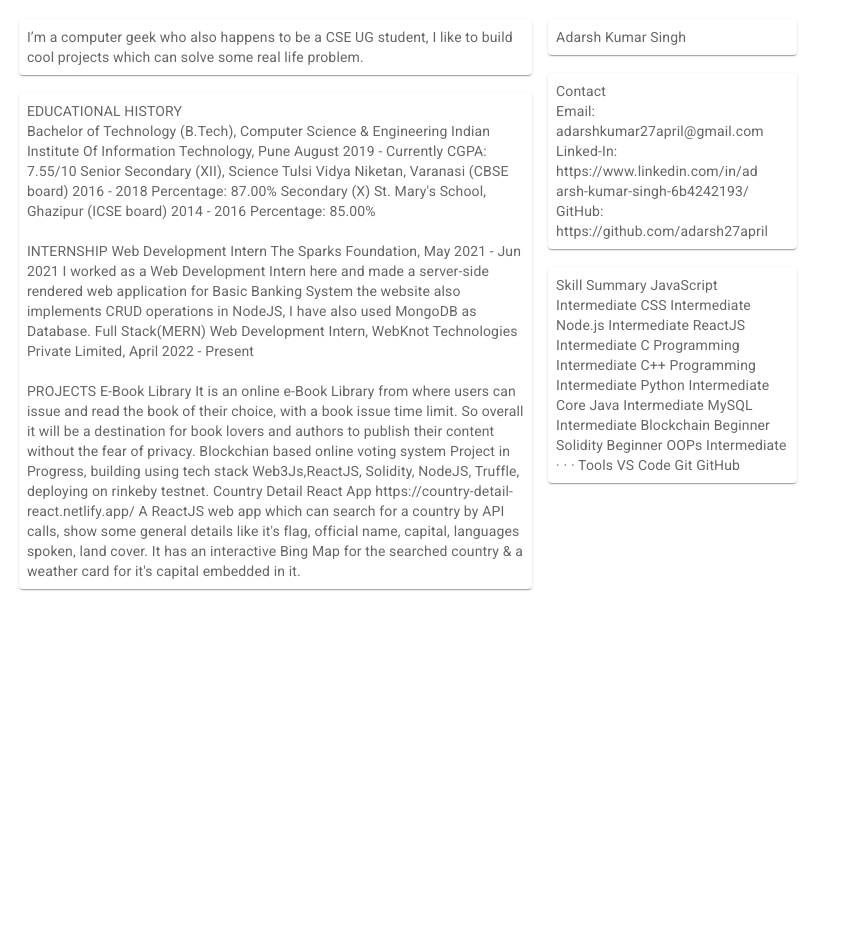
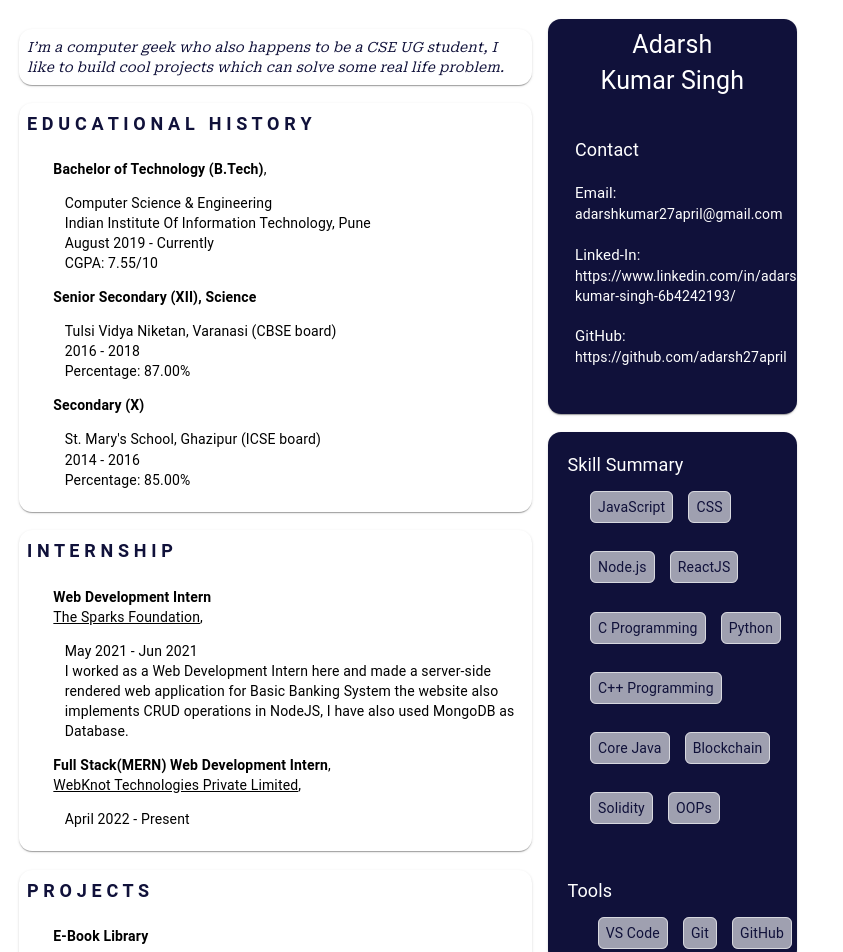
Before and after one commit to adarsh27april/react-resume-mui, a React (Create React App) app: page / in a window 1280 px wide. Shown: the top 952 px of the page, without its empty margins (0-843 px from the left). Built offline with nearby package versions, Linux system fonts and the light colour scheme.

Commit message:
resume created

```diff
--- a/public/index.html
+++ b/public/index.html
@@ -14,8 +14,11 @@
     -->
   <link rel="manifest" href="%PUBLIC_URL%/manifest.json" />
 
-  <link rel="stylesheet" href="https://fonts.googleapis.com/css?family=Roboto:300,400,500,700&display=swap" />
   <link rel="stylesheet" href="https://fonts.googleapis.com/icon?family=Material+Icons" />
+  <!-- <link rel="stylesheet" href="https://fonts.googleapis.com/css?family=Roboto:300,400,500,700&display=swap" /> -->
+  <link rel="preconnect" href="https://fonts.googleapis.com">
+  <link rel="preconnect" href="https://fonts.gstatic.com" crossorigin>
+  <link href="https://fonts.googleapis.com/css2?family=Roboto+Serif:opsz@8..144&display=swap" rel="stylesheet">
   <!--
       Notice the use of %PUBLIC_URL% in the tags above.
       It will be replaced with the URL of the `public` folder during the build.
--- a/src/App.js
+++ b/src/App.js
@@ -16,9 +16,14 @@ const Item = styled(Paper)(({ theme }) => ({
   // textAlign: 'center',
   color: theme.palette.text.secondary,
   height: '100%',
+  borderRadius: '13px',
+  boxShadow: 3,
 }));
 
 function App() {
+
+  const accentColor = "rgb(16, 17, 58)"
+
   return (
     <div className='resume'
       style={{
@@ -28,25 +33,18 @@ function App() {
       }}
     >
 
-      {/* <Grid container spacing={2}>
-        <Grid item xs={4}>
-          <Item>
-            Adarsh Kumar Singh
-          </Item>
-        </Grid>
-        <Grid item xs={8}>
-          <Item>
-            I’m a computer geek who also happens to be a CSE UG
-            student, I like to build cool projects which can solve
-            some real life problem.
-          </Item>
-        </Grid>
-      </Grid>
-      <br /> */}
       <Grid container spacing={2}>
         <Grid item xs={8}>
           <Grid item xs={12} >
-            <Item>
+            <Item
+              style={{
+                fontFamily: 'Roboto Serif',
+                fontStyle: 'italic',
+                fontSize: '14px',
+                marginTop: '10px',
+                color: accentColor
+              }}
+            >
               I’m a computer geek who also happens to be a CSE UG
               student, I like to build cool projects which can solve
               some real life problem.
@@ -55,31 +53,45 @@ function App() {
           <br />
           <Grid item xs={12} >
             <Item>
-              <Education />
-              <br />
-              <Internship />
-              <br />
-              <Project />
+              <Education accentColor={accentColor} />
             </Item>
           </Grid>
+
+          {/* <br /><br /> */}
+          <Grid item xs={12} style={{ marginTop: '5mm' }}>
+            <Item>
+              <Internship accentColor={accentColor} />
+            </Item>
+          </Grid>
+
+          <Grid item xs={12} style={{ marginTop: '5mm' }}>
+            <Item>
+              {/* <br /><br /> */}
+              <Project accentColor={accentColor} />
+            </Item>
+          </Grid>
+
         </Grid>
         <Grid item xs={4}>
           {/* <br /> */}
           <Grid item xs={12} >
-            <Item>
-              Adarsh Kumar Singh
+            <Item
+              style={{
+                backgroundColor: accentColor,
+              }}
+            >
+              <Contact accentColor={accentColor} />
+              {/* Name & Contact */}
             </Item>
           </Grid>
           <br />
           <Grid item xs={12} >
-            <Item>
-              <Contact />
-            </Item>
-          </Grid>
-          <br />
-          <Grid item xs={12} >
-            <Item>
-              <Skill />
+            <Item
+              style={{
+                backgroundColor: accentColor,
+              }}
+            >
+              <Skill accentColor={accentColor} />
             </Item>
           </Grid>
         </Grid>
--- a/src/Contact.js
+++ b/src/Contact.js
@@ -1,20 +1,35 @@
 import React from 'react'
+// import EmailOutlinedIcon from '@mui/icons-material/EmailOutlined';
 
-export default function Contact() {
-   return (
-      <div>
-         Contact
+export default function Contact({ accentColor }) {
+   return (<>
+
+      <div style={{ fontSize: '25px', color: "white", textAlign: 'center' }}>
+         Adarsh<br />
+         Kumar Singh
+      </div>
+      <br />
+      <div
+         style={{
+            color: "white",
+            margin: '5mm'
+         }}>
+         <div style={{ fontSize: '18px', }}>
+            Contact
+         </div>
          <br />
-         Email:
+         <span style={{ fontSize: '15px', }}>
+            Email: </span><br />
          adarshkumar27april@gmail.com
-         <br />
-         Linked-In:
-         https://www.linkedin.com/in/ad
-         arsh-kumar-singh-6b4242193/
-         <br />
-         GitHub:
+         <br /><br />
+         <span style={{ fontSize: '15px', }}>
+            Linked-In: </span><br />
+         https://www.linkedin.com/in/adarsh-kumar-singh-6b4242193/
+         <br /><br />
+         <span style={{ fontSize: '15px', }}>
+            GitHub: </span><br />
          https://github.com/adarsh27april
-         <br />
+         <br /><br />
       </div>
-   )
+   </>)
 }
--- a/src/Education.js
+++ b/src/Education.js
@@ -1,22 +1,54 @@
 import React from 'react'
-export default function Education() {
+export default function Education({ accentColor }) {
    return (
       <div>
-         EDUCATIONAL HISTORY
-         <br />
-         Bachelor of Technology (B.Tech),
-         Computer Science & Engineering
-         Indian Institute Of Information Technology, Pune
-         August 2019 - Currently
-         CGPA: 7.55/10
-         Senior Secondary (XII), Science
-         Tulsi Vidya Niketan, Varanasi (CBSE board)
-         2016 - 2018
-         Percentage: 87.00%
-         Secondary (X)
-         St. Mary's School, Ghazipur (ICSE board)
-         2014 - 2016
-         Percentage: 85.00%
+         <div
+            style={{
+               color: accentColor,
+               fontWeight: '700',
+               fontSize: '18px',
+               marginBottom: '6mm'
+            }}
+         >
+            E D U C A T I O N A L&nbsp;&nbsp;&nbsp;H I S T O R Y
+         </div>
+         <div
+            style={{
+               paddingLeft: '7mm',
+               color: 'black'
+            }}
+         >
+            <b>Bachelor of Technology (B.Tech)</b>,<br />
+            <p style={{
+               paddingLeft: '3mm',
+               // marginBottom: ''
+            }}>
+               Computer Science & Engineering<br />
+               Indian Institute Of Information Technology, Pune<br />
+               August 2019 - Currently<br />
+               CGPA: 7.55/10
+            </p>
+            {/* <br /><br /> */}
+            <b>Senior Secondary (XII), Science</b><br />
+            <p style={{
+               paddingLeft: '3mm',
+               // marginBottom: ''
+            }}>
+               Tulsi Vidya Niketan, Varanasi (CBSE board)<br />
+               2016 - 2018<br />
+               Percentage: 87.00%
+            </p>
+            {/* <br /><br /> */}
+            <b>Secondary (X)</b><br />
+            <p style={{
+               paddingLeft: '3mm',
+               // marginBottom: ''
+            }}>
+               St. Mary's School, Ghazipur (ICSE board)<br />
+               2014 - 2016<br />
+               Percentage: 85.00%<br />
+            </p>
+         </div>
       </div>
    )
 }
--- a/src/Internship.js
+++ b/src/Internship.js
@@ -1,19 +1,48 @@
 import React from 'react'
 
-export default function Internship() {
+export default function Internship({ accentColor }) {
    return (
       <div>
-         INTERNSHIP
-         Web Development Intern
-         The Sparks Foundation,
-         May 2021 - Jun 2021
-         I worked as a Web Development Intern here and made a
-         server-side rendered web application for Basic Banking
-         System the website also implements CRUD operations in
-         NodeJS, I have also used MongoDB as Database.
-         Full Stack(MERN) Web Development Intern,
-         WebKnot Technologies Private Limited,
-         April 2022 - Present
+         <div
+            style={{
+               color: accentColor,
+               fontWeight: '700',
+               fontSize: '18px',
+               marginBottom: '6mm'
+            }}
+         >
+            I N T E R N S H I P
+         </div>
+         <div
+            style={{
+               paddingLeft: '7mm',
+               color: 'black'
+            }}
+         >
+            <b>Web Development Intern</b>
+            <br />
+            <u>The Sparks Foundation</u>,<br />
+            <p style={{
+               paddingLeft: '3mm',
+               // marginBottom: ''
+            }}>
+               May 2021 - Jun 2021<br />
+               I worked as a Web Development Intern here and made a
+               server-side rendered web application for Basic Banking
+               System the website also implements CRUD operations in
+               NodeJS, I have also used MongoDB as Database.
+            </p>
+            {/* <br /><br /> */}
+
+            <b>Full Stack(MERN) Web Development Intern</b>,<br />
+            <u>WebKnot Technologies Private Limited</u>,<br />
+            <p style={{
+               paddingLeft: '3mm',
+               // marginBottom: ''
+            }}>
+               April 2022 - Present<br />
+            </p>
+         </div>
       </div>
    )
 }
--- a/src/Project.js
+++ b/src/Project.js
@@ -1,25 +1,59 @@
 import React from 'react'
 
-export default function Project() {
+export default function Project({ accentColor }) {
    return (
       <div>
-         PROJECTS
-         E-Book Library
+
+         <div
+            style={{
+               color: accentColor,
+               fontWeight: '700',
+               fontSize: '18px',
+               marginBottom: '6mm'
+            }}
+         >
+            P R O J E C T S
+         </div>
+         <div
+            style={{
+               paddingLeft: '7mm',
+               color: 'black'
+            }}
+         >
+            <b>E-Book Library</b><br />
+            <p style={{
+               paddingLeft: '3mm',
+               // marginBottom: ''
+            }}>
                It is an online e-Book Library from where users can issue and
                read the book of their choice, with a book issue time limit. So
                overall it will be a destination for book lovers and authors to
                publish their content without the fear of privacy.
-         Blockchian based online voting system
+            </p>
+            {/* <br /><br /> */}
+            <b>Blockchian based online voting system</b><br />
+            <p style={{
+               paddingLeft: '3mm',
+               // marginBottom: ''
+            }}>
                Project in Progress, building using tech stack
                Web3Js,ReactJS, Solidity, NodeJS, Truffle, deploying on
                rinkeby testnet.
-         Country Detail React App
+            </p>
+            {/* <br /><br /> */}
+            <b>Country Detail React App</b><br />
+            <p style={{
+               paddingLeft: '3mm',
+               // marginBottom: ''
+            }}>
                https://country-detail-react.netlify.app/
                A ReactJS web app which can search for a country by API
                calls, show some general details like it's flag, official name,
-         capital, languages spoken, land cover. It has an interactive
+               capital, languages spoken, land cover.It has an interactive
                Bing Map for the searched country & a weather card for it's
                capital embedded in it.
+            </p>
+         </div >
       </div>
    )
 }
--- a/src/Skill.js
+++ b/src/Skill.js
@@ -1,40 +1,85 @@
 import React from 'react'
 
-export default function Skill() {
+export default function Skill({ accentColor }) {
+   const skill = [
+      "JavaScript",
+      "CSS",
+      "Node.js",
+      "ReactJS",
+      "C Programming",
+      "C++ Programming",
+      "Python",
+      "Core Java",
+      "MySQL",
+      "Blockchain",
+      "Solidity",
+      "OOPs",
+   ]
+
+   const styleObj = {
+      width: "max-content",
+      height: "auto",
+      borderRadius: "6px",
+      border: '1px solid rgba(255, 255, 255, 0.6)',
+      backgroundColor: 'rgba(255, 255, 255, 0.6)',
+      color: accentColor,
+      // alignItems: 'center',
+      // justifyContent: 'center',
+      padding: '7px',
+      margin: '2mm',
+   }
+
    return (
-      <div>
-         Skill Summary
-         JavaScript
-         Intermediate
-         CSS
-         Intermediate
-         Node.js
-         Intermediate
-         ReactJS
-         Intermediate
-         C Programming
-         Intermediate
-         C++ Programming
-         Intermediate
-         Python
-         Intermediate
-         Core Java
-         Intermediate
-         MySQL
-         Intermediate
-         Blockchain
-         Beginner
-         Solidity
-         Beginner
-         OOPs
-         Intermediate
-         ·
-         ·
-         ·
-         Tools
-         VS Code
-         Git
-         GitHub
-      </div>
+      <div style={{
+         color: "white",
+         width: '100%',
+         margin: '3mm'
+      }}>
+         <div
+            style={{ fontSize: '18px', }}
+         >
+            Skill Summary
+         </div>
+         <br />
+         <div
+            style={{
+               marginLeft: '4mm'
+            }}
+         >
+            <span style={styleObj}>{skill[0]}</span>
+            <span style={styleObj}>{skill[1]}</span>
+            <br /><br /><br />
+            <span style={styleObj}>{skill[2]}</span>
+            <span style={styleObj}>{skill[3]}</span>
+            <br /><br /><br />
+            <span style={styleObj}>{skill[4]}</span>
+            <span style={styleObj}>{skill[6]}</span>
+            <br /><br /><br />
+            <span style={styleObj}>{skill[5]}</span>
+            <br /><br /><br />
+            <span style={styleObj}>{skill[7]}</span>
+            <span style={styleObj}>{skill[9]}</span>
+            <br /><br /><br />
+            <span style={styleObj}>{skill[10]}</span>
+            <span style={styleObj}>{skill[11]}</span>
+         </div>
+         {/* </div> */}
+
+         {/* ··· */}
+         <br /><br /><br />
+
+         <div style={{ fontSize: '18px', }}>
+            Tools
+         </div>
+         <br />
+         <div
+            style={{
+               marginLeft: '6mm'
+            }}>
+            <span style={styleObj}>VS Code</span>
+            <span style={styleObj}>Git</span>
+            <span style={styleObj}>GitHub</span>
+         </div>
+      </div >
    )
 }
--- a/src/app.css
+++ b/src/app.css
@@ -1,7 +1,7 @@
 @media print {
    body {
-      width: 21cm;
-      height: 29.7cm;
+      width: 21cm !important;
+      height: 29.7cm !important;
       margin-top: 5mm;
       margin-bottom: 5mm;
       margin-left: 5mm;
@@ -11,6 +11,7 @@
 }
 
 body {
+   /* zoom: 130%; */
    width: 21cm;
    height: 29.7cm;
    margin-top: 5mm;
```
Also changed, not shown: src/App.css (deleted, +0 -38 lines). Lines whose indentation alone changed are shown as unchanged.
